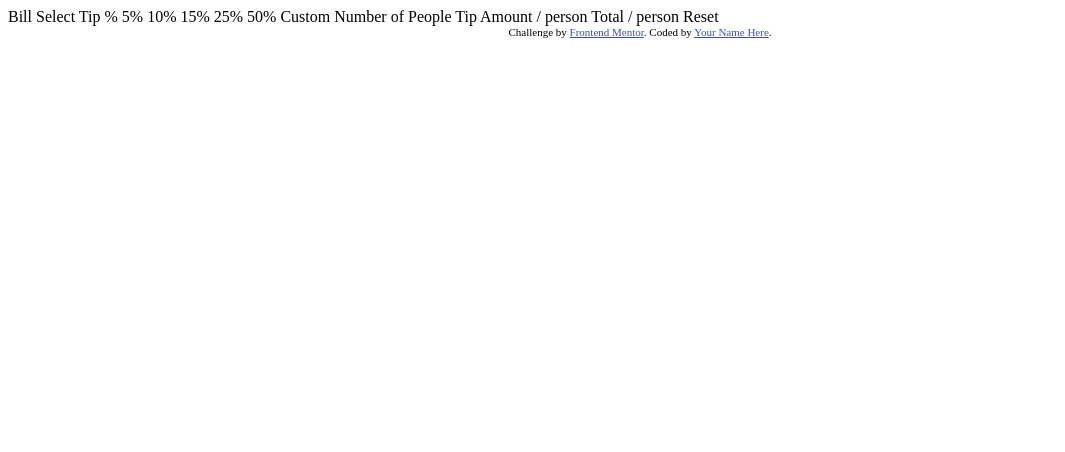
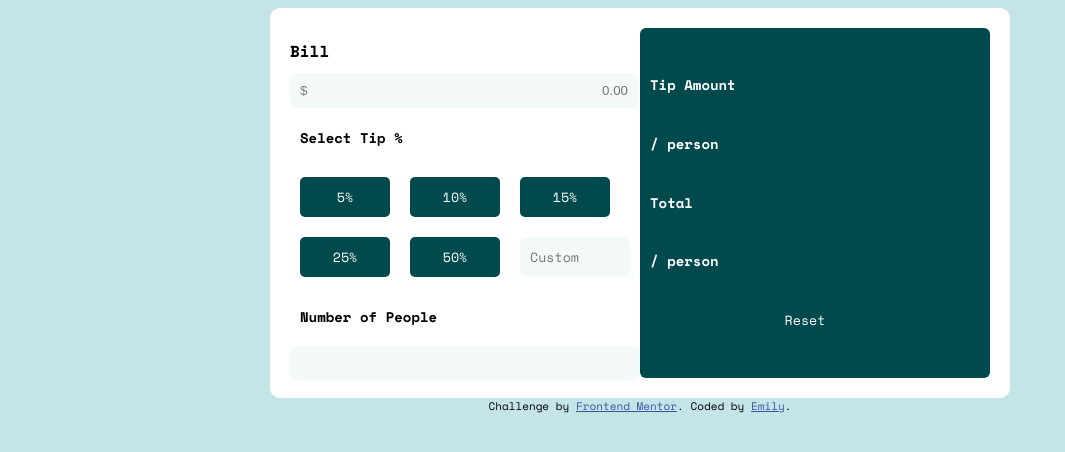
Before and after one commit to emllew/tip-calculator, a plain HTML site: page index.html in a window 1280 px wide. Shown: the whole page, without its empty margins (0-1065 px from the left). Drawn offline with nearby package versions, Linux system fonts and the light colour scheme.

Commit message:
beginning layout and css

```diff
--- a/index.html
+++ b/index.html
@@ -1,44 +1,71 @@
 <!DOCTYPE html>
 <html lang="en">
+
 <head>
   <meta charset="UTF-8">
-  <meta name="viewport" content="width=device-width, initial-scale=1.0"> <!-- displays site properly based on user's device -->
+  <meta name="viewport" content="width=device-width, initial-scale=1.0">
+  <!-- displays site properly based on user's device -->
 
   <link rel="icon" type="image/png" sizes="32x32" href="./images/favicon-32x32.png">
-
-  <title>Frontend Mentor | Tip calculator app</title>
+  <link rel="stylesheet" href="/styles.css" />
+  <title>My Frontend Mentor | Tip calculator app</title>
 
   <!-- Feel free to remove these styles or customise in your own stylesheet 👍 -->
   <style>
-    .attribution { font-size: 11px; text-align: center; }
-    .attribution a { color: hsl(228, 45%, 44%); }
+    .attribution {
+      font-size: 11px;
+      text-align: center;
+    }
+
+    .attribution a {
+      color: hsl(228, 45%, 44%);
+    }
   </style>
 </head>
+
 <body>
 
-  Bill
+  <div class="content">
+    <div class="leftGrid">
 
-  Select Tip %
-  5%
-  10%
-  15%
-  25%
-  50%
-  Custom
+      <h1>Bill</h1>
+      <input type="text" id="dollarSign" value="$" disabled />
+      <input type="text" placeholder="0.00" id="billAmount" />
 
-  Number of People
+      <br>
+      <h2>Select Tip %</h2>
 
-  Tip Amount
-  / person
 
-  Total
-  / person
+      <input type="button" class="btn" value="5%">
+      </input>
+      <input type="button" class="btn" value="10%"></input>
+      <input type="button" class="btn" value="15%"></input>
+      <input type="button" class="btn" value="25%"></input>
+      <input type="button" class="btn" value="50%"></input>
+      <input type="text" class="custom" placeholder="Custom"></input>
+      <br>
 
-  Reset
+      <h2>Number of People</h2> <input type="text" class="noOfPeople"></input>
 
+      </form>
+    </div>
+
+
+    <div class="rightGrid">
+      <h2>Tip Amount</h2>
+      <h2>/ person</h2>
+
+      <h2>Total</h2>
+      <h2>/ person</h2>
+
+      <button class="reset">Reset</button>
+    </div>
+  </div>
   <div class="attribution">
     Challenge by <a href="https://www.frontendmentor.io?ref=challenge" target="_blank">Frontend Mentor</a>.
-    Coded by <a href="#">Your Name Here</a>.
+    Coded by <a href="github.com/emllew">Emily</a>.
   </div>
+  <script src="/script.js"></script>
 </body>
+
 </html>
--- /dev/null
+++ b/styles.css
@@ -0,0 +1,139 @@
+@import url('https://fonts.googleapis.com/css2?family=Space+Mono:wght@400;700&display=swap');
+body {
+  font-family:'space mono', monospace;
+  background-color: hsl(185, 41%, 84%);
+display: flex;
+flex-direction: column;
+align-items: center;
+min-height: 100vh;
+}
+.content {
+  background-color: white;
+  border-radius: 10px;
+  padding: 20px;
+  display: flex;
+  flex-direction: row;
+  align-content: center;
+  justify-content: space-between;
+  max-width: 700px;
+  max-height: 350px;
+  margin: 0 auto;
+}
+.leftGrid {
+display: flex;
+flex-direction: row;
+flex-wrap:wrap;
+width:350px;
+}
+.rightGrid {
+  display: flex;
+  flex-direction: column;
+  width:350px;
+  background-color: hsl(183, 100%, 15%);
+  color: white;
+  border-radius: 6px;
+  justify-content: center;
+  }
+
+h1{
+  width: 350px;
+  font-size: 16px;
+}
+h2 {
+  width: 350px;
+  font-size: 14px;
+  padding: 10px;
+  line-height: 1.1;
+}
+.custom{
+  background-color: hsl(189, 41%, 97%);
+  padding: 10px;
+  margin: 5px;
+  color: grey;
+  border: none;
+  border-radius: 5px;
+  font-family: inherit;
+  width: 90px;
+  margin: 10px;
+  flex-wrap: wrap
+}
+
+input[type="text"]#dollarSign{
+  -webkit-appearance: none!important;
+  color: grey;
+  text-align: left;
+  width: 20px;
+  border:none;
+  border-right: 0px;
+  padding: 10px;
+  margin: 0 0 0;
+  background: hsl(189, 41%, 97%);
+  border-top-left-radius:6px;
+  border-bottom-left-radius: 6px;
+}
+
+input[type="text"]#billAmount{
+  -webkit-appearance: none!important;
+  width:290px;
+  padding: 10px;
+  margin: 0 0 0 -2px;
+  border: none;
+  border-left: 0px;
+  outline: none;
+  text-align: right;
+  border-top-right-radius:6px;
+  border-bottom-right-radius: 6px;
+}
+.noOfPeople {
+  color: grey;
+  text-align: left;
+  width:350px;
+  border:none;
+  border-radius: 6px;
+  padding: 10px;
+  margin: 0 0 0;
+  background: hsl(189, 41%, 97%);
+}
+.btn {
+  background-color: hsl(183, 100%, 15%);
+  padding: 10px;
+  margin: 5px;
+color: white;
+border: none;
+border-radius: 5px;
+font-family:inherit;
+width: 90px;
+margin: 10px;
+flex-wrap: wrap;
+}
+.btn:hover {
+  color:hsl(183, 100%, 15%);
+  background-color:hsl(189, 41%, 97%);
+  transition: 200ms ease-in;
+  cursor: pointer;
+}
+
+input[type="text"] {
+ background-color: hsl(189, 41%, 97%);
+ color:hsl(183, 100%, 15%);
+ border:none;
+}
+
+.reset {
+  background-color: hsl(183, 100%, 15%);
+  padding: 10px;
+  margin: 5px;
+color: white;
+border: none;
+border-radius: 5px;
+font-family:inherit;
+width: 310px;
+margin: 10px;
+flex-wrap: wrap;
+}
+.reset:hover {
+  color:hsl(183, 100%, 15%);
+  background-color:hsl(189, 41%, 97%);
+  transition: 200ms ease-in;
+  cursor: pointer;
+}
```
Also changed, not shown: script.js (added).
